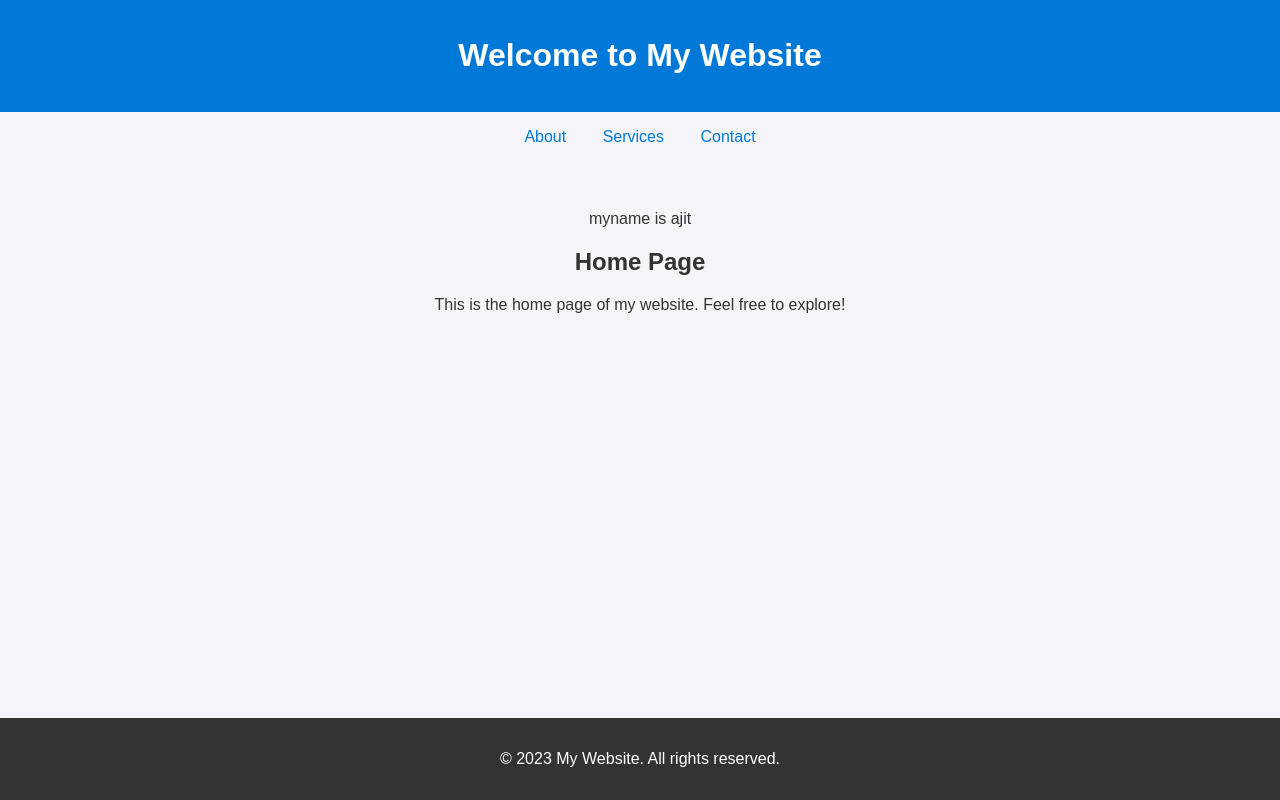
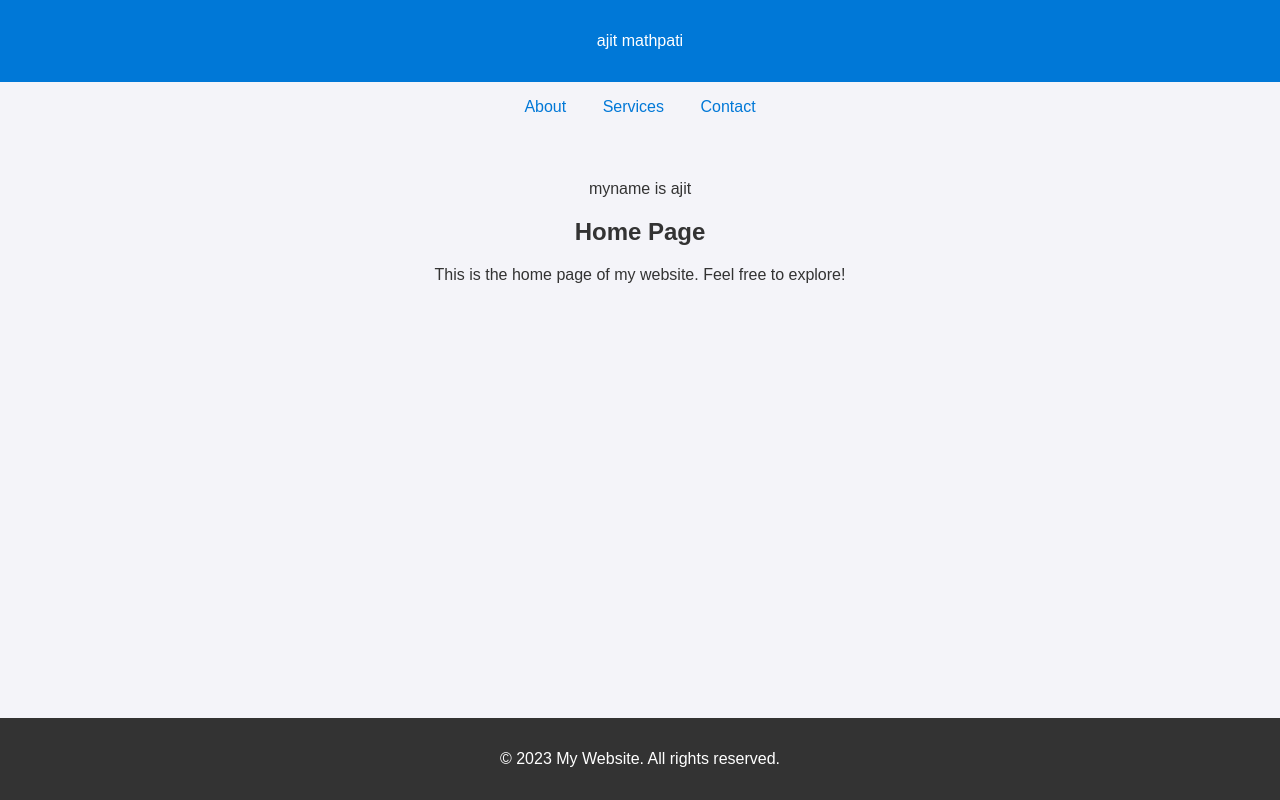
Before and after one commit to ajitmathpati/localRepo, a plain HTML site: page index.html in a window 1280 px wide. Drawn offline with Linux system fonts and the light colour scheme.

Commit message:
ajit mathpati

```diff
--- a/index.html
+++ b/index.html
@@ -17,7 +17,7 @@
 
 
     <header>
-        <h1>Welcome to My Website</h1>
+        <p>ajit mathpati</p>
     </header>
     <nav>
         <a href="#about">About</a>
```
